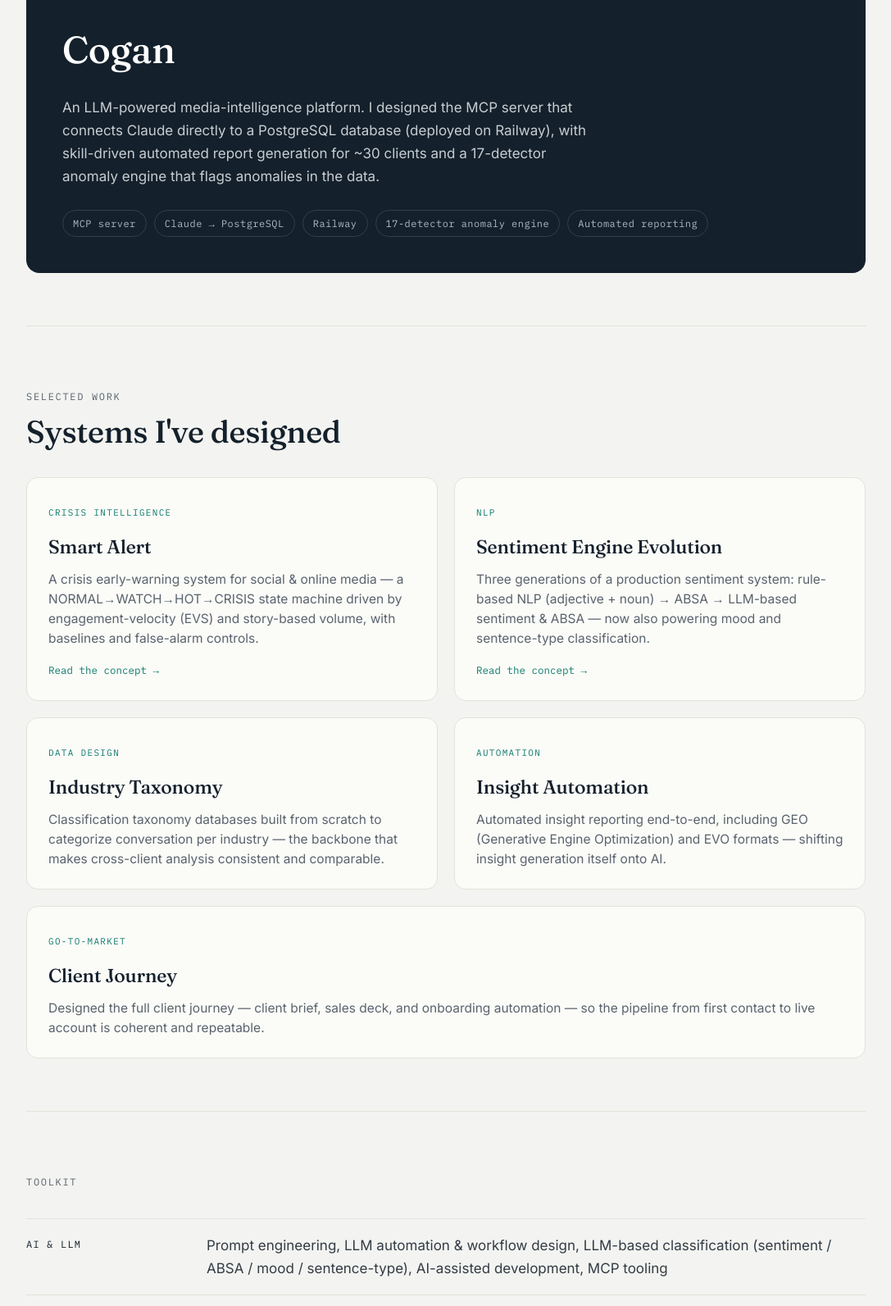
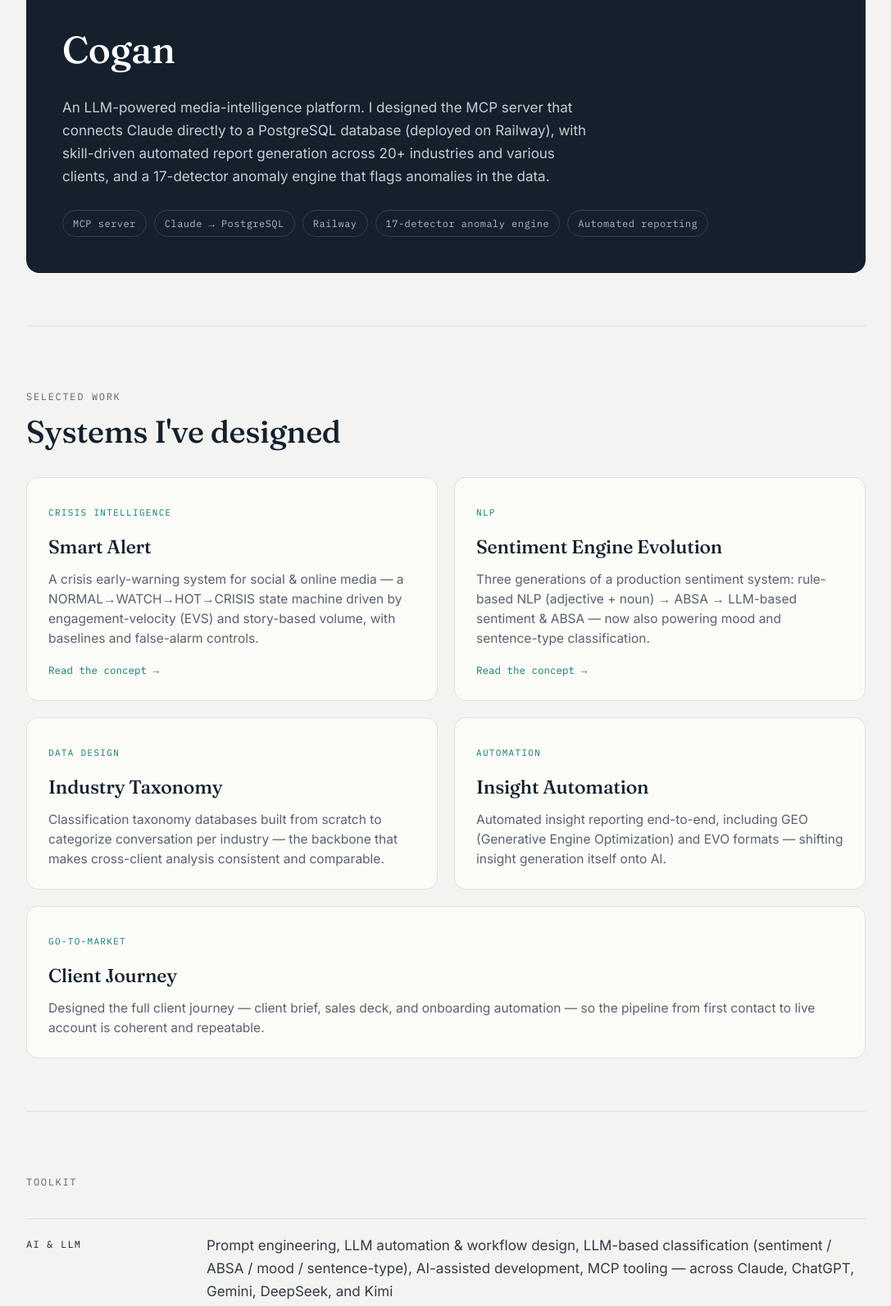
Before and after one commit to fujimargiati/portfolio, a plain HTML site: page index.html in a window 1280 px wide. Shown: the part 1390-2983 px from the top of the page at 82% size, without its empty margins (96-1183 px from the left). Drawn offline with Linux system fonts and the light colour scheme.

Commit message:
Update index.html

```diff
--- a/index.html
+++ b/index.html
@@ -176,7 +176,7 @@
     <div class="flagship">
       <p class="mono">Flagship — built end-to-end</p>
       <h3>Cogan</h3>
-      <p>An LLM-powered media-intelligence platform. I designed the MCP server that connects Claude directly to a PostgreSQL database (deployed on Railway), with skill-driven automated report generation for ~30 clients and a 17-detector anomaly engine that flags anomalies in the data.</p>
+      <p>An LLM-powered media-intelligence platform. I designed the MCP server that connects Claude directly to a PostgreSQL database (deployed on Railway), with skill-driven automated report generation across 20+ industries and various clients, and a 17-detector anomaly engine that flags anomalies in the data.</p>
       <div class="chips">
         <span class="chip">MCP server</span>
         <span class="chip">Claude → PostgreSQL</span>
@@ -228,7 +228,7 @@
 
   <section id="skills">
     <div class="sec-head"><p class="mono">Toolkit</p></div>
-    <div class="skill-row"><div class="k">AI &amp; LLM</div><div class="v">Prompt engineering, LLM automation &amp; workflow design, LLM-based classification (sentiment / ABSA / mood / sentence-type), AI-assisted development, MCP tooling</div></div>
+    <div class="skill-row"><div class="k">AI &amp; LLM</div><div class="v">Prompt engineering, LLM automation &amp; workflow design, LLM-based classification (sentiment / ABSA / mood / sentence-type), AI-assisted development, MCP tooling — across Claude, ChatGPT, Gemini, DeepSeek, and Kimi</div></div>
     <div class="skill-row"><div class="k">NLP</div><div class="v">Sentiment (rule-based → ABSA → LLM), NER, BIO tagging, industry taxonomy design; multilingual — Indonesian, Malay, English, Vietnamese</div></div>
     <div class="skill-row"><div class="k">Systems</div><div class="v">Crisis / anomaly detection design (engagement-velocity &amp; volume-based, baselines, state machines), insight-report automation, GEO &amp; EVO reporting</div></div>
     <div class="skill-row"><div class="k">Data</div><div class="v">Raw data → business decisions, SQL, PostgreSQL, Python (AI-assisted), BigQuery, EDA, Tableau, Google Data Studio</div></div>
```
